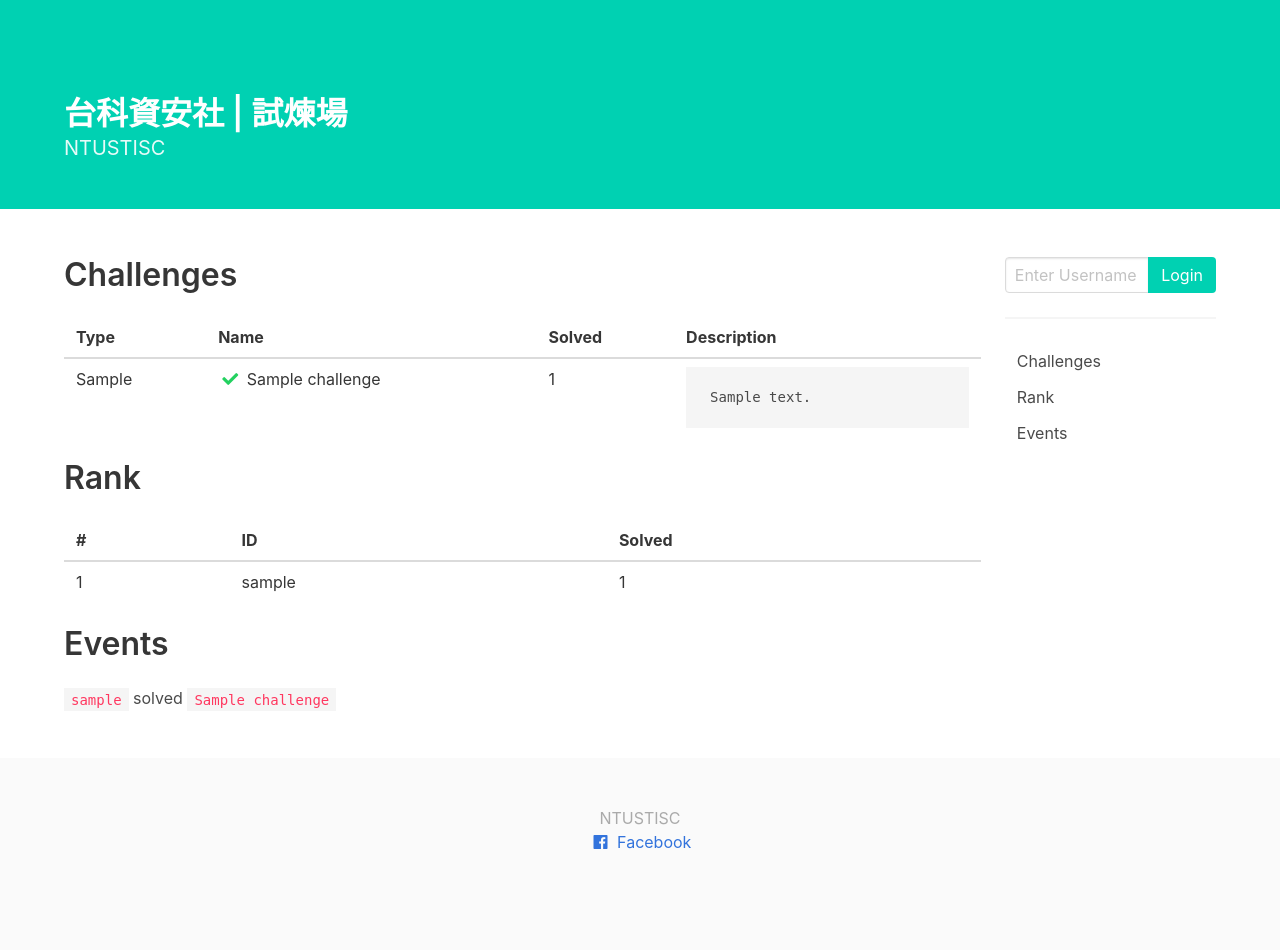
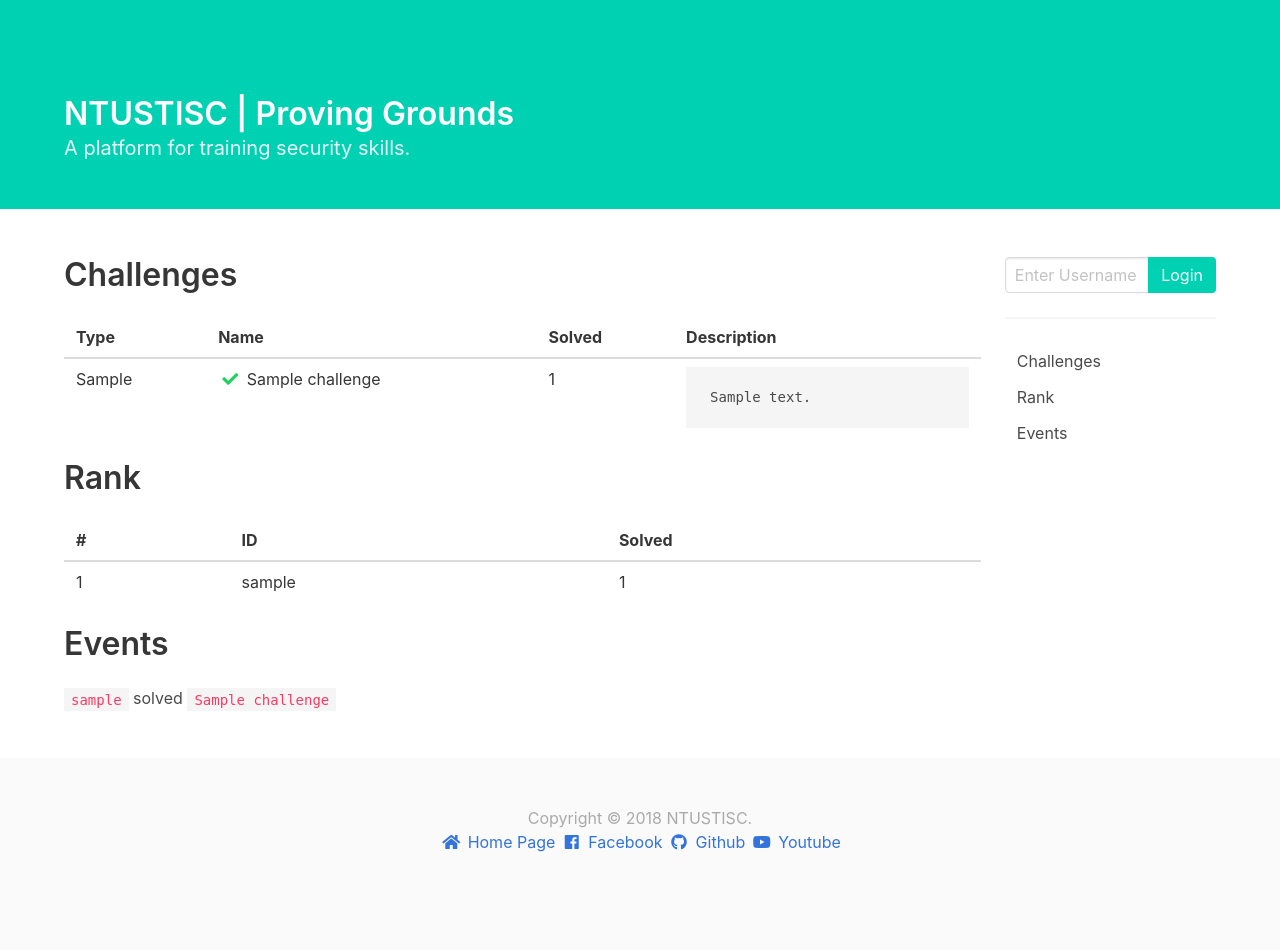
Before and after one commit to NTUSTISC/NTUSTISC-scoreboard, a Django app: page / in a window 1280 px wide. Run offline with Django 3.2, Linux system fonts and the light colour scheme; tables that the repository leaves empty hold one stand-in row (values such as "Sample post"); some libraries are stand-ins or nearby versions.

Commit message:
add footer icons / change title

```diff
--- a/index/templates/index.html
+++ b/index/templates/index.html
@@ -2,7 +2,7 @@
 <html>
 
 <head>
-	<title>Scoreboard</title>
+	<title>NTUSTISC | Proving Grounds</title>
 	<link rel="stylesheet" href="https://cdnjs.cloudflare.com/ajax/libs/bulma/0.7.2/css/bulma.css" />
 	<link rel="stylesheet" href="https://use.fontawesome.com/releases/v5.5.0/css/all.css">
 	<style>
@@ -52,10 +52,10 @@
 		<div class="hero-body">
 			<div class="container">
 				<h1 class="title">
-					台科資安社 | 試煉場
+					NTUSTISC | Proving Grounds
 				</h1>
 				<h2 class="subtitle">
-					NTUSTISC
+					A platform for training security skills.
 				</h2>
 			</div>
 		</div>
@@ -216,13 +216,31 @@
 	<footer class="footer">
 		<div class="has-text-centered">
 			<p>
-				NTUSTISC
+				Copyright © 2018 NTUSTISC.
 			</p>
+			<a href="/" target="_blank">
+				<span class="icon">
+					<i class="fas fa-home"></i>
+				</span>
+				Home Page
+			</a>
 			<a href="https://www.facebook.com/ntust.hacking/" target="_blank">
 				<span class="icon">
 					<i class="fab fa-facebook"></i>
 				</span>
 				Facebook
+			</a>
+			<a href="https://github.com/NTUSTISC" target="_blank">
+				<span class="icon">
+					<i class="fab fa-github"></i>
+				</span>
+				Github
+			</a>
+			<a href="https://www.youtube.com/channel/UC4-PD2BdlYWd807BhJZkjIg" target="_blank">
+				<span class="icon">
+					<i class="fab fa-youtube"></i>
+				</span>
+				Youtube
 			</a>
 		</div>
 	</footer>
```
Lines whose indentation alone changed are shown as unchanged.
